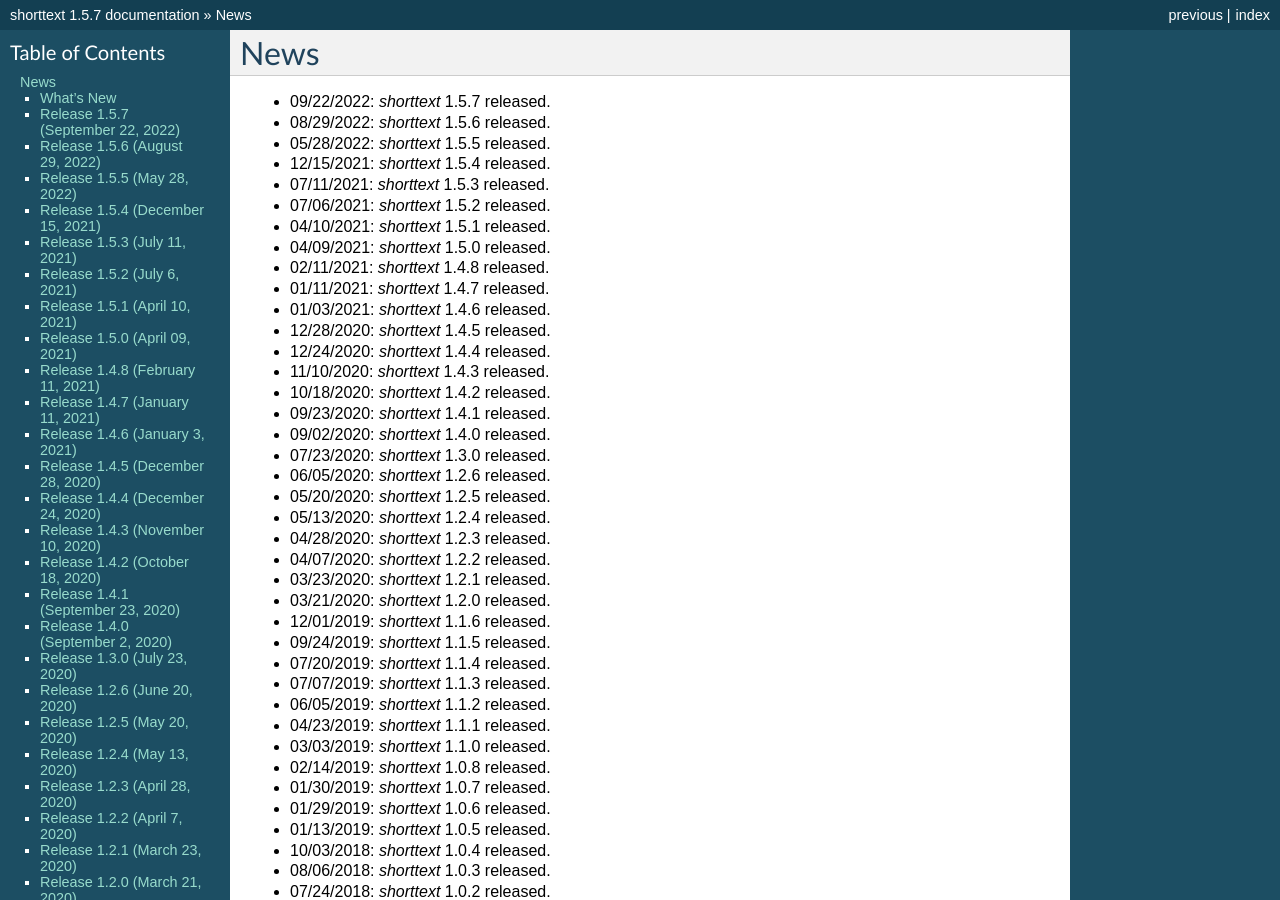
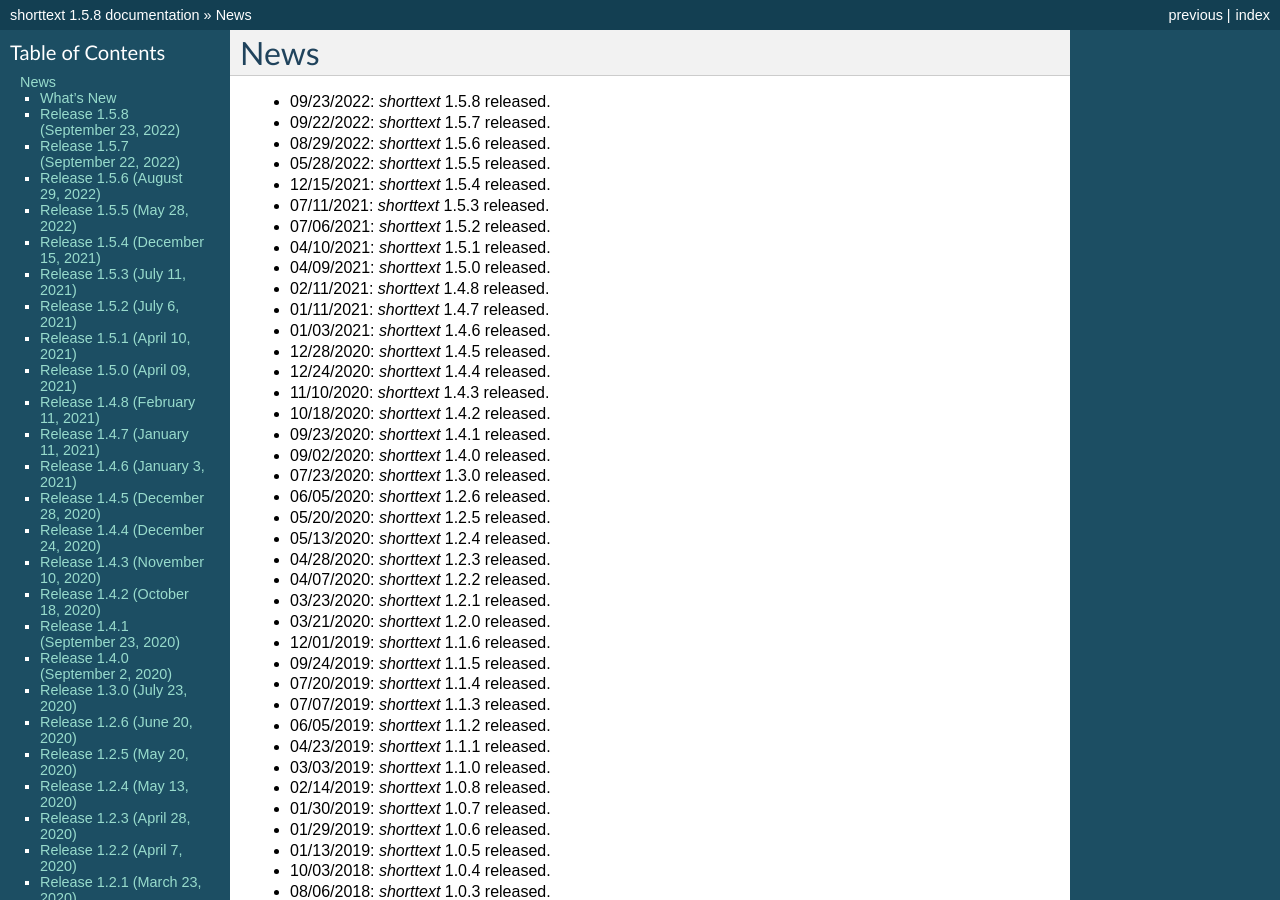
Before and after one commit to stephenhky/PyShortTextCategorization, a Sphinx documentation site: the page built from docs/news.rst, in a window 1280 px wide and 900 px high. Built offline with Sphinx 7.4.7, drawn with Linux system fonts in a browser that asks for light colours; some of the changed text lies outside the part shown.

Commit message:
release 1.5.8

```diff
--- a/docs/conf.py
+++ b/docs/conf.py
@@ -58,7 +58,7 @@ author = u'Kwan-Yuet Ho'
 # The short X.Y version.
 version = u'1.5'
 # The full version, including alpha/beta/rc tags.
-release = u'1.5.7'
+release = u'1.5.8'
 
 # The language for content autogenerated by Sphinx. Refer to documentation
 # for a list of supported languages.
--- a/docs/news.rst
+++ b/docs/news.rst
@@ -1,6 +1,7 @@
 News
 ====
 
+* 09/23/2022: `shorttext` 1.5.8 released.
 * 09/22/2022: `shorttext` 1.5.7 released.
 * 08/29/2022: `shorttext` 1.5.6 released.
 * 05/28/2022: `shorttext` 1.5.5 released.
@@ -75,6 +76,11 @@ News
 
 What's New
 ----------
+
+Release 1.5.8 (September 23, 2022)
+----------------------------------
+
+* Package administration.
 
 Release 1.5.7 (September 22, 2022)
 ----------------------------------
--- a/setup.py
+++ b/setup.py
@@ -28,7 +28,7 @@ def test_requirements():
 
 
 setup(name='shorttext',
-      version='1.5.8a1',
+      version='1.5.8',
       description="Short Text Mining",
       long_description=package_description(),
       long_description_content_type='text/markdown',
```
Also changed, not shown: README.md (+1 -0 lines).
